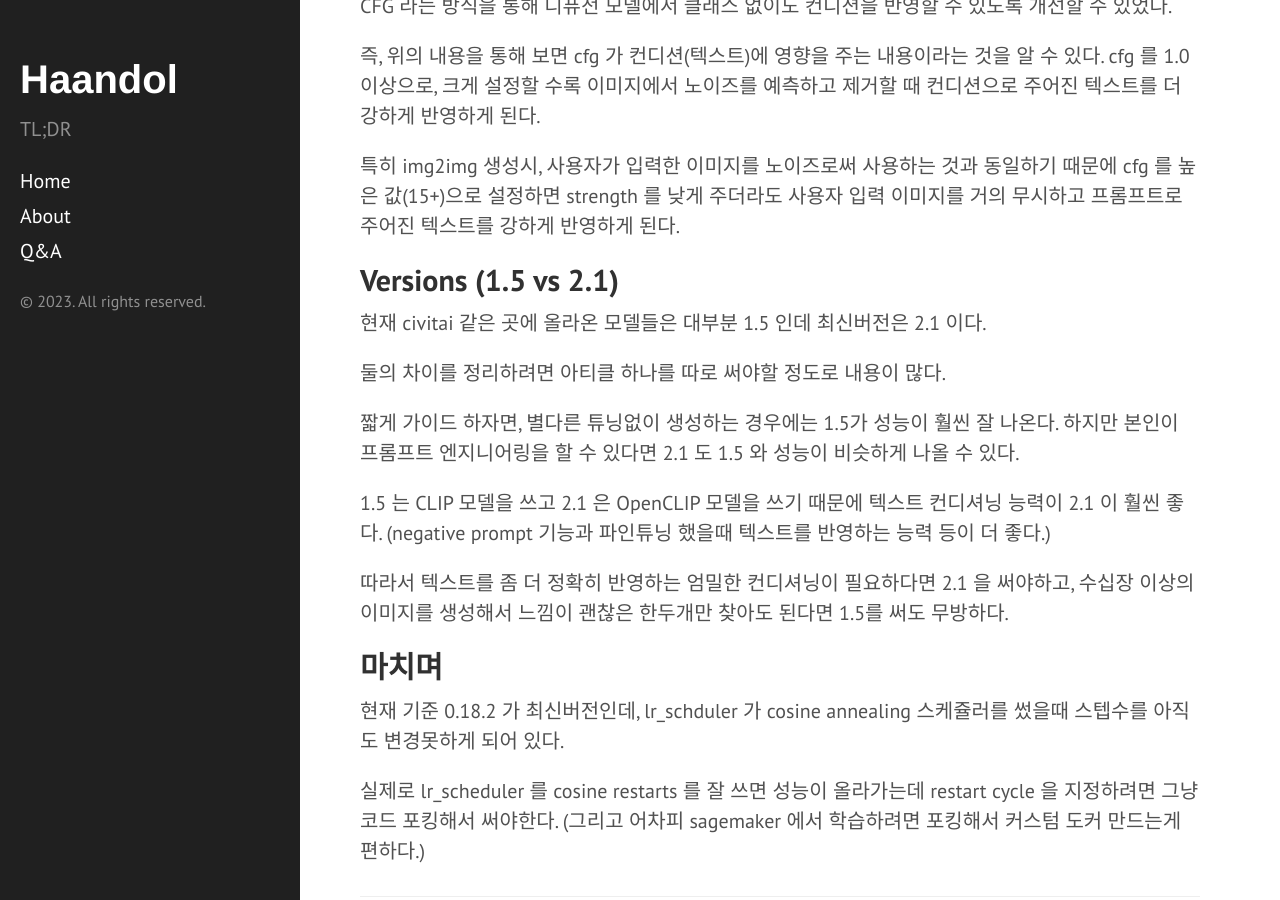
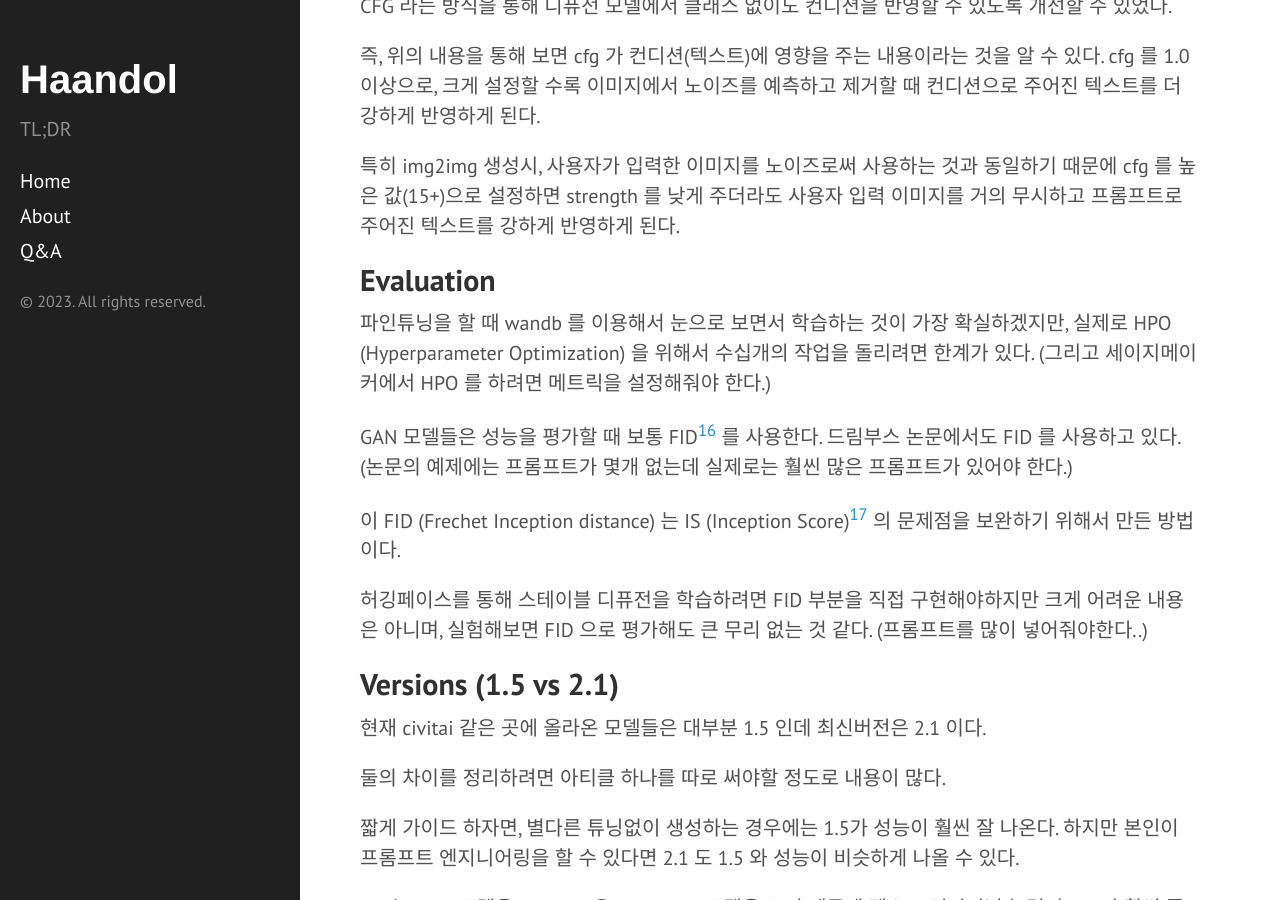
Before and after one commit to haandol/haandol.github.com, a Jekyll site: the page built from _posts/2023-07-16-stable-diffusion-for-developers.md, in a window 1280 px wide and 900 px high, scrolled down 9467 px. Built offline with Jekyll 4.4.1, drawn with Linux system fonts in a browser that asks for light colours; comment, search, counter and statistics services are not loaded; some of the changed text lies outside the part shown.

Commit message:
update sd eval

```diff
--- a/_posts/2023-07-16-stable-diffusion-for-developers.md
+++ b/_posts/2023-07-16-stable-diffusion-for-developers.md
@@ -205,6 +205,16 @@ CFG 라는 방식을 통해 디퓨전 모델에서 클래스 없이도 컨디션
 
 특히 img2img 생성시, 사용자가 입력한 이미지를 노이즈로써 사용하는 것과 동일하기 때문에 cfg 를 높은 값(15+)으로 설정하면 strength 를 낮게 주더라도 사용자 입력 이미지를 거의 무시하고 프롬프트로 주어진 텍스트를 강하게 반영하게 된다.
 
+## Evaluation
+
+파인튜닝을 할 때 wandb 를 이용해서 눈으로 보면서 학습하는 것이 가장 확실하겠지만, 실제로 HPO (Hyperparameter Optimization) 을 위해서 수십개의 작업을 돌리려면 한계가 있다. (그리고 세이지메이커에서 HPO 를 하려면 메트릭을 설정해줘야 한다.)
+
+GAN 모델들은 성능을 평가할 때 보통 FID[^17] 를 사용한다. 드림부스 논문에서도 FID 를 사용하고 있다. (논문의 예제에는 프롬프트가 몇개 없는데 실제로는 훨씬 많은 프롬프트가 있어야 한다.)
+
+이 FID (Frechet Inception distance) 는 IS (Inception Score)[^18] 의 문제점을 보완하기 위해서 만든 방법이다.
+
+허깅페이스를 통해 스테이블 디퓨전을 학습하려면 FID 부분을 직접 구현해야하지만 크게 어려운 내용은 아니며, 실험해보면 FID 으로 평가해도 큰 무리 없는 것 같다. (프롬프트를 많이 넣어줘야한다..)
+
 ## Versions (1.5 vs 2.1)
 
 현재 civitai 같은 곳에 올라온 모델들은 대부분 1.5 인데 최신버전은 2.1 이다.
@@ -241,3 +251,5 @@ CFG 라는 방식을 통해 디퓨전 모델에서 클래스 없이도 컨디션
 [^14]: [Conditional Diffusion Model](https://youtu.be/c4y5Hvrza-k?t=1401)
 [^15]: [Cross-Attention in Transformer Architecture Can Merge Images with Text](https://www.youtube.com/watch?v=NXjvcNVkX9o)
 [^16]: [Stable Diffusion Samplers](https://stable-diffusion-art.com/samplers/)
+[^17]: [프레쳇 인셉션 거리](https://wandb.ai/wandb_fc/korean/reports/-Frechet-Inception-distance-FID-GANs---Vmlldzo0MzQ3Mzc)
+[^18]: [A simple explanation of the Inception Score](https://medium.com/octavian-ai/a-simple-explanation-of-the-inception-score-372dff6a8c7a)
```
